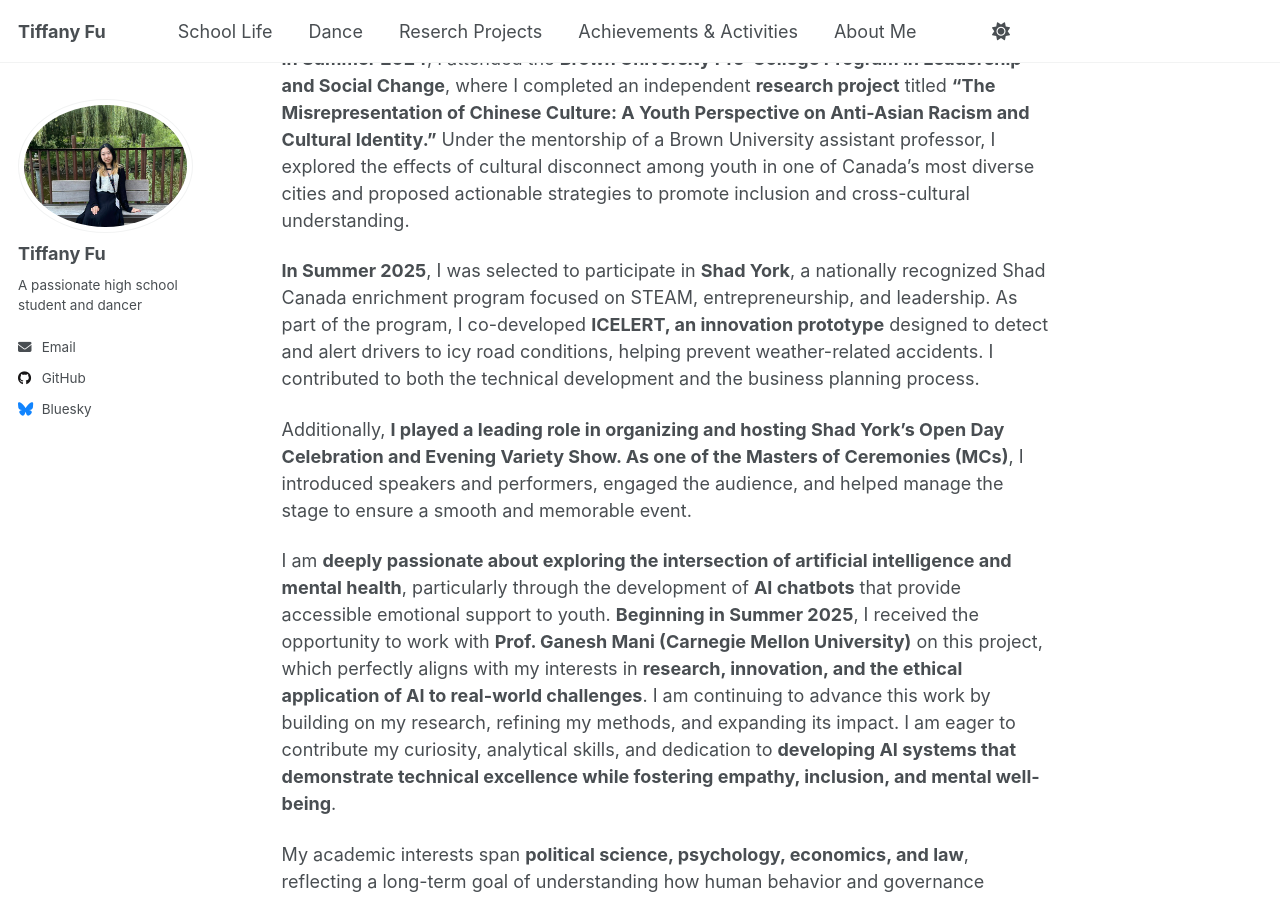
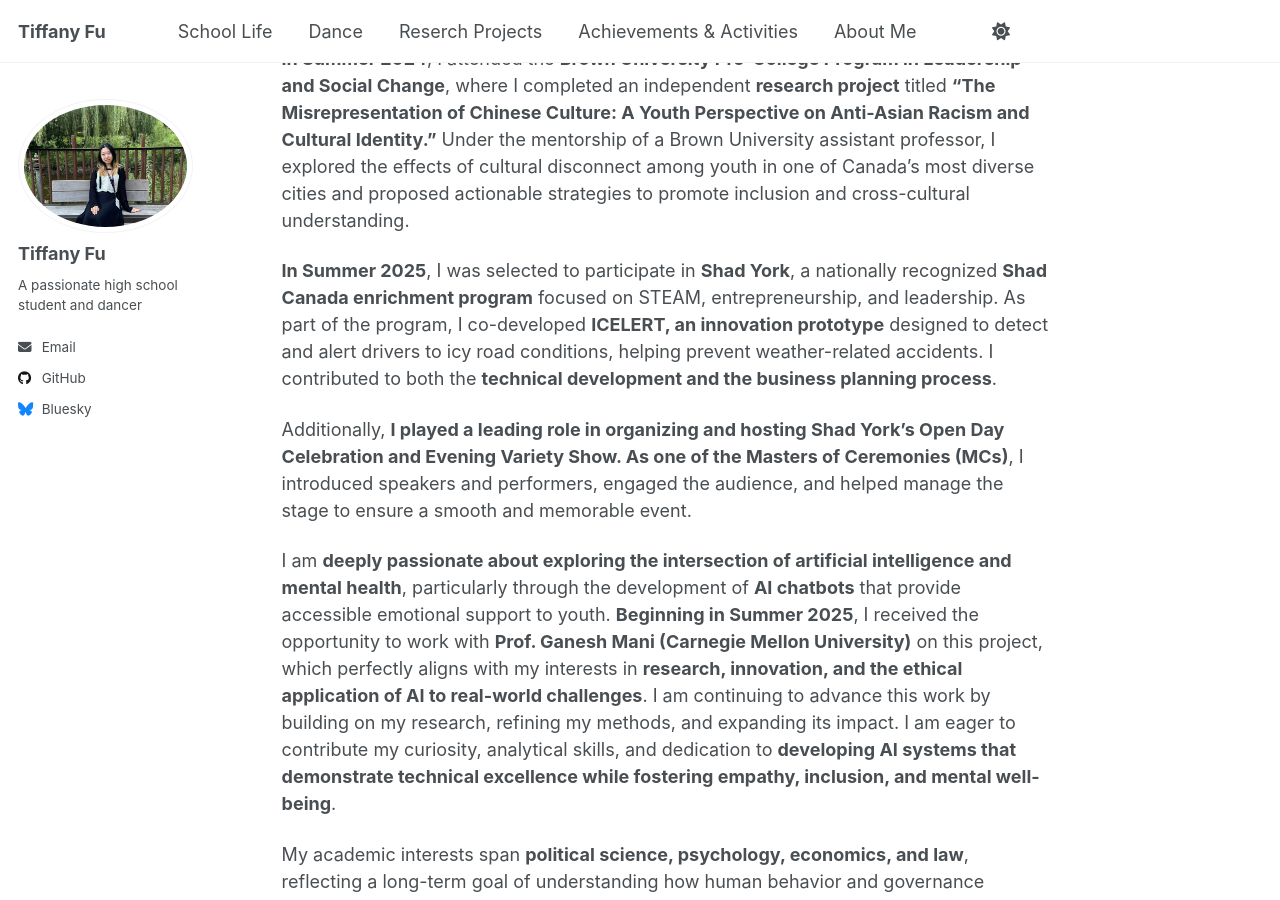
Before and after one commit to TiffanyJTFu/TiffanyFu, a Jekyll site: the page built from _pages/about.md, in a window 1280 px wide and 900 px high, scrolled down 5068 px. Built offline with Jekyll 4.4.1, drawn with Linux system fonts in a browser that asks for light colours; a script that is not in the unit is left out.

```diff
--- a/_pages/about.md
+++ b/_pages/about.md
@@ -65,7 +65,7 @@ My curiosity and drive for academic growth have led me to pursue research opport
 
 **In Summer 2024**, I attended the **Brown University Pre-College Program in Leadership and Social Change**, where I completed an independent **research project** titled **“The Misrepresentation of Chinese Culture: A Youth Perspective on Anti-Asian Racism and Cultural Identity.”** Under the mentorship of a Brown University assistant professor, I explored the effects of cultural disconnect among youth in one of Canada’s most diverse cities and proposed actionable strategies to promote inclusion and cross-cultural understanding.
 
-**In Summer 2025**, I was selected to participate in **Shad York**, a nationally recognized Shad Canada enrichment program focused on STEAM, entrepreneurship, and leadership. As part of the program, I co-developed **ICELERT, an innovation prototype** designed to detect and alert drivers to icy road conditions, helping prevent weather-related accidents. I contributed to both the technical development and the business planning process.
+**In Summer 2025**, I was selected to participate in **Shad York**, a nationally recognized **Shad Canada enrichment program** focused on STEAM, entrepreneurship, and leadership. As part of the program, I co-developed **ICELERT, an innovation prototype** designed to detect and alert drivers to icy road conditions, helping prevent weather-related accidents. I contributed to both the **technical development and the business planning process**.
 
 Additionally, **I played a leading role in organizing and hosting Shad York’s Open Day Celebration and Evening Variety Show. As one of the Masters of Ceremonies (MCs)**, I introduced speakers and performers, engaged the audience, and helped manage the stage to ensure a smooth and memorable event.
 
```
